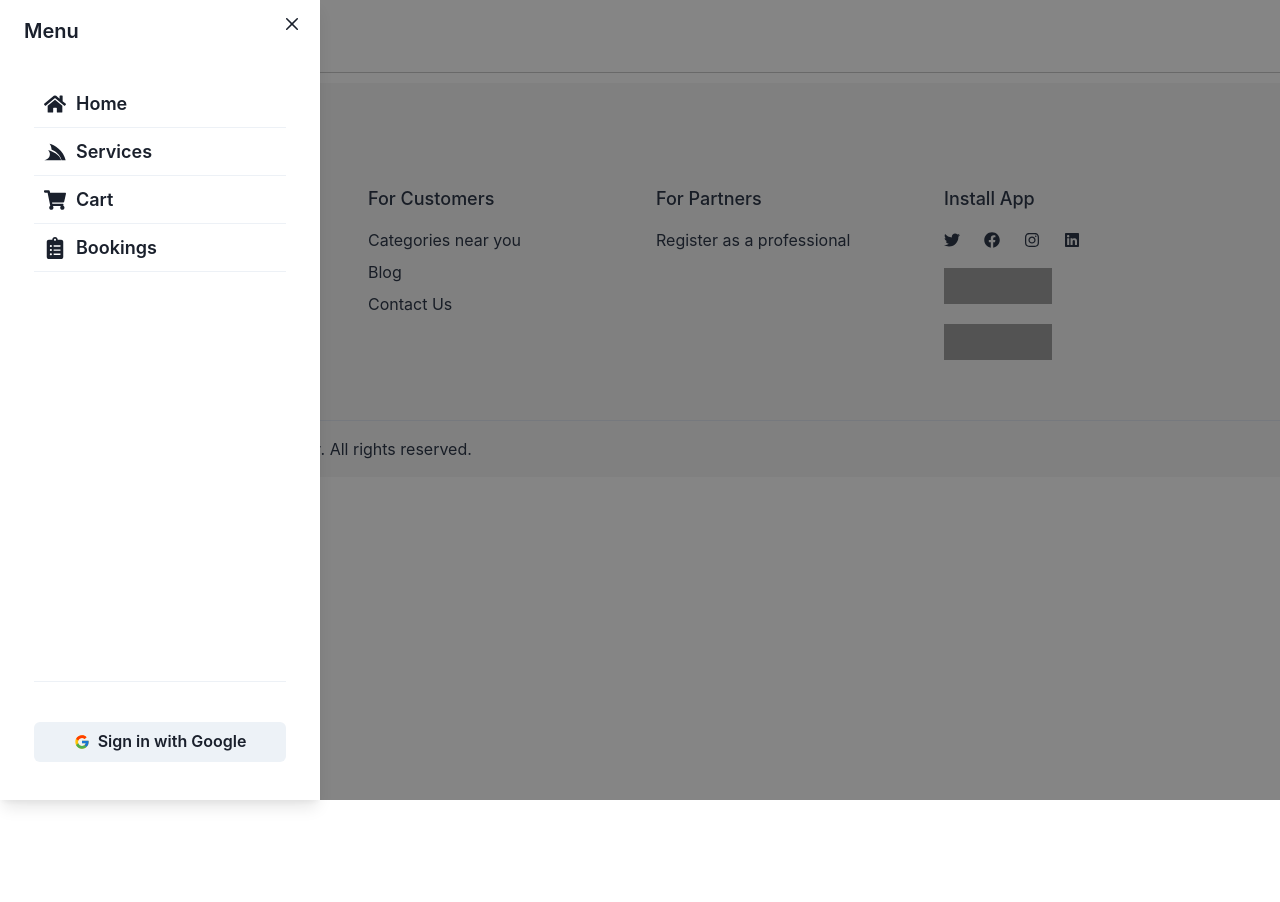
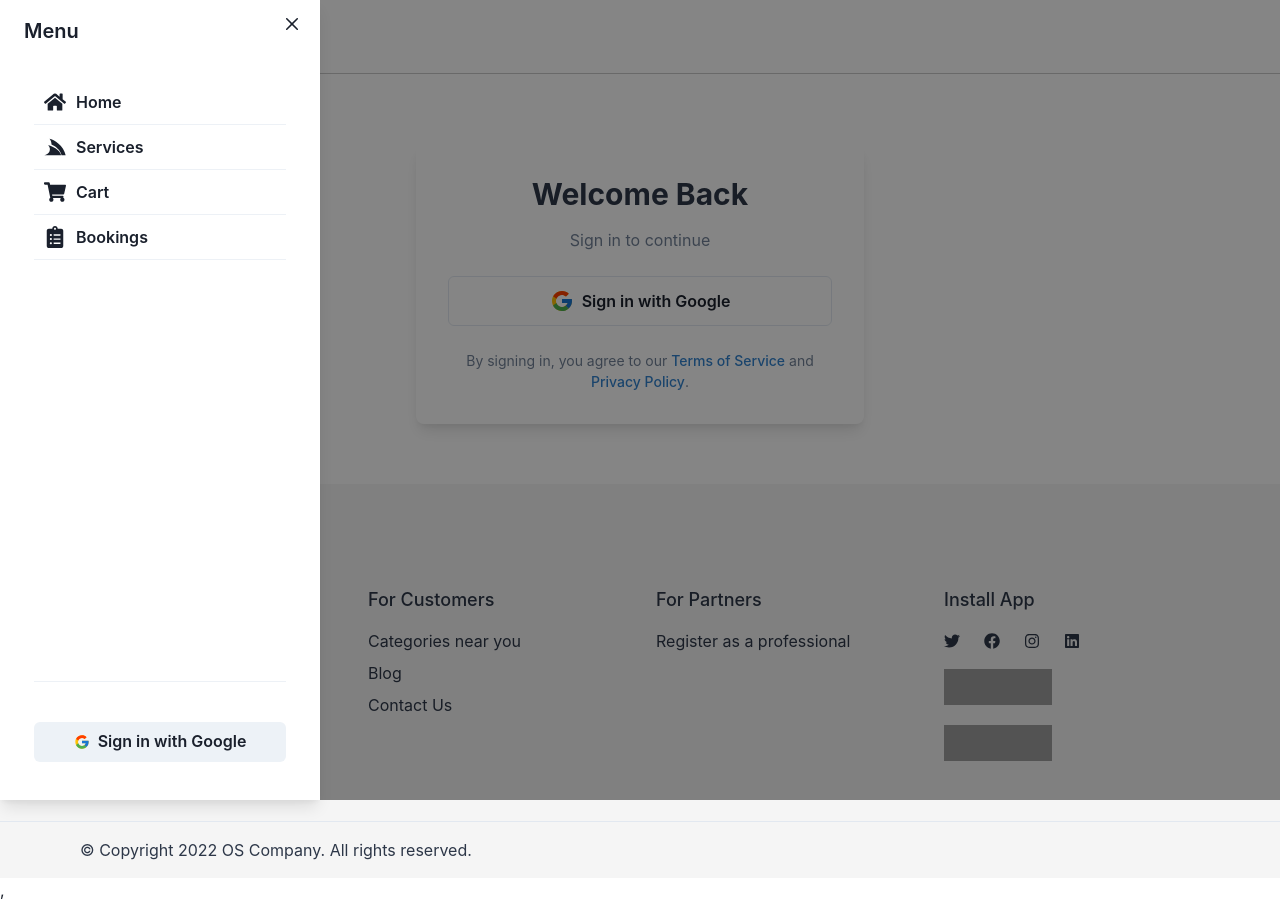
Before and after one commit to kr-anurag/onestops-client, a React (Create React App) app: page /login in a window 1280 px wide. Both pictures are taken after a click on the button 38 px from the left and 31 px from the top of the page. Before the commit the page ends 800 px from the top, so only its background shows below. Built offline with nearby package versions, Linux system fonts and the light colour scheme; grey boxes are pictures that could not be loaded.

Commit message:
Added Few more components

```diff
--- a/src/App.js
+++ b/src/App.js
@@ -1,13 +1,17 @@
 import './App.css';
 import React from "react";
 import {Box, useDisclosure} from "@chakra-ui/react";
-import { Routes, Route, useLocation } from "react-router-dom";
+import {Routes, Route, useLocation, Navigate} from "react-router-dom";
 import Home from "./Pages/Home";
 import Services from "./Pages/Services";
 import CartPage from "./Pages/CartPage";
 import OrderConfirm from "./Pages/OrderConfirm";
 import Navbar from "./Layouts/Navbar";
 import Footer from "./Layouts/Footer";
+import Cookies from "js-cookie";
+import Login from "./Components/Modals/Login";
+import NotFound from "./Components/NotFound";
+import MobileNavbar from "./Layouts/MobileNavbar";
 
 function App() {
     const location = useLocation();
@@ -19,12 +23,22 @@ function App() {
                 <Routes>
                     <Route path="/" element={<Home/>} />
                     <Route path="/services" element={<Services />} />
-                    <Route path="/carts" element={<CartPage />} />
-                    <Route path="/bookings" element={<OrderConfirm />} />
+                    <Route path="/login" element={<Login />} />
+                    <Route path="/carts" element={<PrivateRoute element={<CartPage />} />} />
+                    <Route path="/bookings" element={<PrivateRoute element={<OrderConfirm />} />} />
+                    <Route path="*" element={<NotFound />} />
                 </Routes>
+                <MobileNavbar />
                 {!isHomePage && <Footer />}
             </>
     );
 }
 
+
+const PrivateRoute = ({ element }) => {
+    const isAuthenticated = !!Cookies.get("authToken") ;
+    return isAuthenticated ? element : <Navigate to="/login" replace />;
+};
+
+
 export default App;
--- a/src/Components/Modals/Login.jsx
+++ b/src/Components/Modals/Login.jsx
@@ -1,68 +1,61 @@
-import React, { useContext } from "react";
-import {
-  Modal,
-  ModalOverlay,
-  ModalContent,
-  ModalFooter,
-  ModalBody,
-  ModalCloseButton,
-  useDisclosure,
-  Button,
-  FormControl,
-  FormLabel,
-  Input,
-  ModalHeader,
-  Box,
-} from "@chakra-ui/react";
+import React, {useContext, useEffect} from "react";
+import {Box, Button, Container, Heading, Text, useDisclosure, VStack} from "@chakra-ui/react";
+import { FcGoogle } from "react-icons/fc";
 import { Appcontext } from "../../Context/Appcontext";
-import Cookies from "js-cookie";
-import {FcGoogle} from "react-icons/fc";
+import {useNavigate} from "react-router-dom";
 
 const Login = () => {
-  const { isOpen, onOpen, onClose } = useDisclosure();
+  const { handleLogin, user } = useContext(Appcontext);
+  const navigate = useNavigate();
 
-  const initialRef = React.useRef(null);
-  const finalRef = React.useRef(null);
-
-  const { handleLogin, user } = useContext(Appcontext);
+  useEffect(() => {
+    if (user) {
+      navigate("/");
+    }
+  }, [user, navigate]);
 
 
   return (
-      <>
-        <Button
-            onClick={onOpen}
-            size="md"
-            color="white"
-            height="48px"
-            variant="solid"
-            bg="#6e42e5"
-            px="40px"
-            _hover={{ bg: "#6e42e5" }}
+      <Container centerContent minH="50dvh" display="flex" justifyContent="center">
+        <Box
+            bg="white"
+            p={8}
+            boxShadow="lg"
+            borderRadius="lg"
+            textAlign="center"
+            maxW="md"
         >
-          Login/Sign up to proceed
-        </Button>
-        <Modal
-            initialFocusRef={initialRef}
-            finalFocusRef={finalRef}
-            isOpen={isOpen}
-            onClose={onClose}
-        >
-          <ModalOverlay />
-          <ModalContent>
-            <ModalCloseButton />
-            <ModalBody pb={6}>
-              <Box textAlign="center">
-                <Button onClick={handleLogin} w={"full"} leftIcon={<FcGoogle />}>
-                  Sign in with Google
-                </Button>
-              </Box>
-            </ModalBody>
-            <ModalFooter>
-              <Button onClick={onClose}>Cancel</Button>
-            </ModalFooter>
-          </ModalContent>
-        </Modal>
-      </>
+          <Heading size="lg" mb={4} color="gray.700">
+            Welcome Back
+          </Heading>
+          <Text fontSize="md" color="gray.500" mb={6}>
+            Sign in to continue
+          </Text>
+          <Button
+              leftIcon={<FcGoogle size={24} />}
+              onClick={handleLogin}
+              colorScheme="gray"
+              variant="outline"
+              w="full"
+              py={6}
+              fontSize="md"
+              _hover={{ bg: "gray.50" }}
+          >
+            Sign in with Google
+          </Button>
+
+          <Text fontSize="sm" color="gray.500" mt={6}>
+            By signing in, you agree to our{" "}
+            <Text as="a" href="/terms" color="blue.500" fontWeight="medium" _hover={{ textDecoration: "underline" }}>
+              Terms of Service
+            </Text>{" "}
+            and{" "}
+            <Text as="a" href="/privacy" color="blue.500" fontWeight="medium" _hover={{ textDecoration: "underline" }}>
+              Privacy Policy
+            </Text>.
+          </Text>
+        </Box>
+      </Container>
   );
 };
 
--- /dev/null
+++ b/src/Components/NotFound.jsx
@@ -0,0 +1,36 @@
+import { Box, Button, Container, Heading, Text, Image } from "@chakra-ui/react";
+import { useNavigate } from "react-router-dom";
+import  NotFoundImage from "../assests/not-found.png"
+
+const NotFound = () => {
+    const navigate = useNavigate();
+
+    return (
+        <Container centerContent minH="70dvh" display="flex" justifyContent="center">
+            <Box textAlign="center">
+                <Image
+                    src={NotFoundImage}
+                    alt="404 Not Found"
+                    borderRadius="lg"
+
+                />
+                <Heading size="xl" color="gray.700" mb={4}>
+                    404 - Page Not Found
+                </Heading>
+                <Text fontSize="lg" color="gray.500" mb={6}>
+                    The page you are looking for doesn’t exist or has been moved.
+                </Text>
+                <Button
+                    colorScheme="blue"
+                    onClick={() => navigate("/")}
+                    size={{base: "md", md: "lg"}}
+                    mb={12}
+                >
+                    Go to Home
+                </Button>
+            </Box>
+        </Container>
+    );
+};
+
+export default NotFound;
--- a/src/Context/Appcontext.jsx
+++ b/src/Context/Appcontext.jsx
@@ -9,7 +9,6 @@ export const Appcontext = createContext();
 
 export const AppContextProvider = ({ children }) => {
   const [user, setUser] = useState(Cookies.get('user') ? JSON.parse(Cookies.get('user')) : null);
-console.log(user)
   const navigate = useNavigate();
 
   const handleLogin = useGoogleLogin({
--- a/src/Layouts/HomeHeader.jsx
+++ b/src/Layouts/HomeHeader.jsx
@@ -8,23 +8,18 @@ import {
   Button,
   Drawer,
   DrawerOverlay,
-  DrawerBody,
-  DrawerContent,
-  DrawerCloseButton,
-  DrawerHeader,
-  Input,
   Text,
 } from "@chakra-ui/react";
 import { Appcontext } from "../Context/Appcontext";
 import Sidebar from "./Sidebar";
 import { HamburgerIcon } from "@chakra-ui/icons";
+import { Link } from "react-router-dom";
 
 const HomeHeader = () => {
   const { isOpen, onOpen, onClose } = useDisclosure();
   const btnRef = React.useRef();
   const {user} = useContext(Appcontext);
 
-  console.log(user)
   return (
     <>
       <Flex h="60px" justifyContent="center">
@@ -40,13 +35,7 @@ const HomeHeader = () => {
                 finalFocusRef={btnRef}
             >
               <DrawerOverlay />
-              <DrawerContent>
-                <DrawerCloseButton />
-                <DrawerHeader>Menu</DrawerHeader>
-                <DrawerBody display="flex" flexDirection="column">
                   <Sidebar />
-                </DrawerBody>
-              </DrawerContent>
             </Drawer>
             <Text
                 color="#fff"
@@ -57,14 +46,11 @@ const HomeHeader = () => {
           <Spacer />
           <Box display="flex" alignItems="center" gap="2rem">
               <Box
-                as="button"
-                ref={btnRef}
-                onClick={onOpen}
                 fontSize="14px"
                 fontWeight="700"
                 color="#fff"
               >
-                {user ? <Image src={user.picture} w="40px" h="40px" borderRadius="50%"/> : "Login / Sign Up"}
+                {user ? <Image src={user.picture} w="40px" h="40px" borderRadius="50%"/> : <Link to="/login"> Login / Sign Up </Link>}
               </Box>
           </Box>
         </Flex>
--- a/src/Layouts/MobileNavbar.jsx
+++ b/src/Layouts/MobileNavbar.jsx
@@ -1,9 +1,47 @@
 import React from 'react'
+import { Box, Flex, Icon, Text } from "@chakra-ui/react";
+import { Link, useLocation } from "react-router-dom";
+import {FaHome, FaShoppingCart, FaClipboardList, FaServicestack} from "react-icons/fa";
+
 
 function MobileNavbar() {
+  const location = useLocation();
+
+  const menuItems = [
+    { name: "Home", icon: FaHome, path: "/" },
+    { name: "Services", icon: FaServicestack, path: "/services" },
+    { name: "Cart", icon: FaShoppingCart, path: "/carts" },
+    { name: "Bookings", icon: FaClipboardList, path: "/bookings" }
+  ];
+
   return (
-    <div>MobileNavbar</div>
-  )
+      <Box
+          position="fixed"
+          bottom="0"
+          left="0"
+          right="0"
+          bg="white"
+          boxShadow="md"
+          borderTop="1px solid #E2E8F0"
+          display={{ base: "flex", md: "none" }}
+          justifyContent="space-around"
+          py={3}
+
+      >
+        {menuItems.map((item) => (
+            <Link to={item.path} key={item.name}>
+              <Flex
+                  flexDirection="column"
+                  alignItems="center"
+                  color={location.pathname === item.path ? "blue.500" : "gray.600"}
+              >
+                <Icon as={item.icon} boxSize={5} />
+                <Text fontSize="sm" mt={1}>{item.name}</Text>
+              </Flex>
+            </Link>
+        ))}
+      </Box>
+  );
 }
 
 export default MobileNavbar
--- a/src/Layouts/Navbar.jsx
+++ b/src/Layouts/Navbar.jsx
@@ -17,11 +17,6 @@ import {HamburgerIcon} from "@chakra-ui/icons";
 import Sidebar from "./Sidebar";
 
 export default function Navbar() {
-    const navigate = useNavigate();
-    const goToHomePage = () => [
-        navigate("/")
-    ]
-
     const { isOpen, onOpen, onClose } = useDisclosure();
     const btnRef = React.useRef();
 
@@ -43,18 +38,12 @@ export default function Navbar() {
                     finalFocusRef={btnRef}
                 >
                     <DrawerOverlay />
-                    <DrawerContent>
-                        <DrawerCloseButton />
-                        <DrawerHeader>Menu</DrawerHeader>
-                        <DrawerBody display="flex" flexDirection="column">
-                            <Sidebar />
-                        </DrawerBody>
-                    </DrawerContent>
+                    <Sidebar />
                 </Drawer>
-                <Text fontSize="28px" fontWeight="bold">
+                <Text fontSize={{base: "1.4rem", lg:"1.8rem"}} fontWeight="bold">
                     OneStop.in
                 </Text>
-                <Box fontSize={"15px"} ml="1rem">
+                <Box fontSize={"13px"} ml="1rem">
                     <Text>Mumbai</Text>
                 </Box>
             </Box>
--- a/src/Layouts/Sidebar.jsx
+++ b/src/Layouts/Sidebar.jsx
@@ -1,4 +1,14 @@
-import { Box, Button, Divider, Flex, Image, Text } from "@chakra-ui/react";
+import {
+    Box,
+    Button,
+    Divider, DrawerBody,
+    DrawerCloseButton,
+    DrawerContent,
+    DrawerHeader,
+    Flex,
+    Image,
+    Text
+} from "@chakra-ui/react";
 import React, { useContext } from "react";
 import { Appcontext } from "../Context/Appcontext";
 import {NavLink, useLocation} from "react-router-dom";
@@ -17,7 +27,11 @@ export default function Sidebar() {
     const location = useLocation();
 
     return (
-        <Flex direction="column" justify="space-between" height="100%" p="10px">
+        <DrawerContent>
+            <DrawerCloseButton />
+            <DrawerHeader>Menu</DrawerHeader>
+            <DrawerBody display="flex" flexDirection="column">
+                 <Flex direction="column" justify="space-between" height="100dvh" p="10px">
                     <Box>
                         {menuItems.map((item) => (
                             <NavLink to={item.path} key={item.name}>
@@ -25,7 +39,7 @@ export default function Sidebar() {
                                       bg={location.pathname === item.path ? "#f5f5f5" : "transparent"}
                                 >
                                     <item.icon size={22}/>
-                            <Text fontSize="lg" fontWeight="600">{item.name}</Text>
+                                    <Text fontSize="md" fontWeight="600">{item.name}</Text>
                                 </Flex>
                                 <Divider />
                             </NavLink>
@@ -55,5 +69,7 @@ export default function Sidebar() {
                         </Flex>
                     </Box>
                 </Flex>
+            </DrawerBody>
+        </DrawerContent>
     );
 }
```
Also changed, not shown: src/Layouts/HomeFooter.jsx (+3 -13 lines), src/Pages/Services.jsx (+4 -4 lines), src/assests/not-found.png (added). Lines whose indentation alone changed are shown as unchanged.
